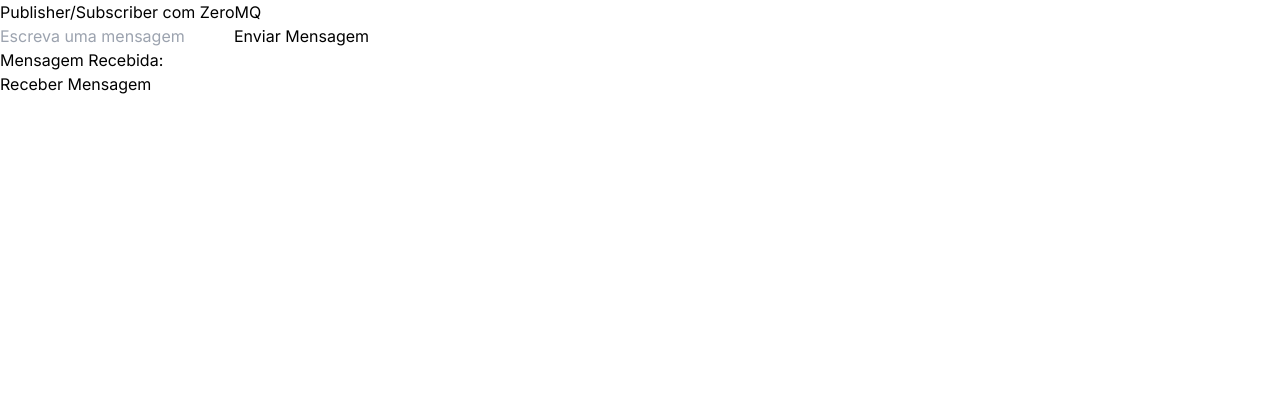
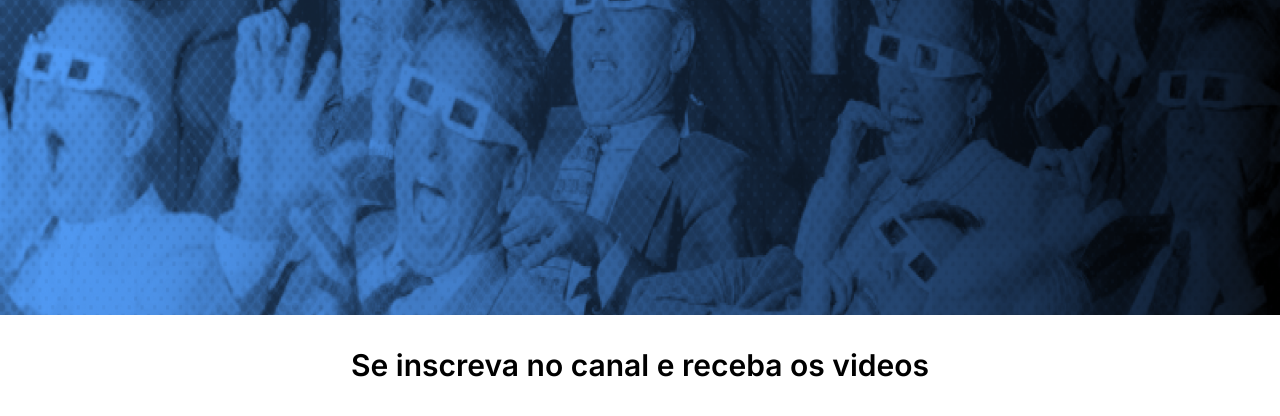
Before and after one commit to josuedantas7/zeromq, a Next.js app: page / in a window 1280 px wide. Shown: the top 416 px of the page. Built offline with nearby package versions, Linux system fonts and the light colour scheme; no server answers; the database is empty.

Commit message:
integration with frontend

```diff
--- a/next.config.mjs
+++ b/next.config.mjs
@@ -1,4 +1,13 @@
 /** @type {import('next').NextConfig} */
-const nextConfig = {};
+const nextConfig = {
+  images: {
+    domains: [
+      "yt3.ggpht.com",
+      "cdn.fonotecaparadis.ro",
+      "images-ext-1.discordapp.net",
+      "cdn.pixabay.com",
+    ],
+  },
+};
 
 export default nextConfig;
--- a/package.json
+++ b/package.json
@@ -16,6 +16,7 @@
     "prisma": "^5.18.0",
     "react": "^18",
     "react-dom": "^18",
+    "react-icons": "^5.3.0",
     "zeromq": "^5.3.1"
   },
   "devDependencies": {
--- /dev/null
+++ b/src/app/CardChannel/CardChannel.tsx
@@ -0,0 +1,37 @@
+import Image from "next/image";
+import Link from "next/link";
+import React from "react";
+import db from "../utils/db";
+
+export async function CardChannels() {
+  const channels = await db.canal.findMany();
+
+  return (
+    <div className="flex justify-between max-[820px]:justify-center flex-wrap gap-6">
+      {channels.map((card) => (
+        <div className="rounded-md border-2 border-gray-500" key={card.id}>
+          <div className="w-[282px] h-[425px] bg-black">
+            <Link href={`channel/${card.id}`} className="cursor-pointer">
+              <Image
+                alt="Foto usuário"
+                src={card.img_canal}
+                width={282}
+                height={425}
+                className="w-full h-full rounded-t-md"
+              />
+            </Link>
+          </div>
+          <div className="w-[282px] h-[116px] rounded-b-2xl bg-[#E2E2E2] shadow-2xl relative border-2">
+            <h1 className="text-xl font-bold text-center mt-2">{card.nome}</h1>
+            <Link
+              className="absolute w-[100%] bottom-6 px-[27px] hover:bg-red-300 transition-colors duration-500 p-1 text-2xl bg-red-500 rounded-md"
+              href={`channel/${card.id}`}
+            >
+              <p className="text-center text-white font-bold">Inscrever</p>
+            </Link>
+          </div>
+        </div>
+      ))}
+    </div>
+  );
+}
--- /dev/null
+++ b/src/app/channel/[...params]/page.tsx
@@ -0,0 +1,41 @@
+import React from "react";
+import db from "@/app/utils/db";
+import Banner from "@/app/components/Banner/Banner";
+
+export default async function Channel({
+  params,
+}: {
+  params: { params: string };
+}) {
+  const channelSelected = await db.canal.findFirst({
+    where: {
+      id: params.params[0],
+    },
+    include: {
+      videos: true,
+    },
+  });
+
+  return (
+    <div>
+      <div className="flex flex-col">
+        <Banner banner={channelSelected?.img_canal} />
+        <div className="mb-12">
+          <h1 className="font-semibold text-3xl text-center">Player</h1>
+        </div>
+        <div className="flex flex-wrap justify-center mb-32 gap-8">
+          {channelSelected?.videos.map((video) => (
+            <iframe
+              key={video.id}
+              width="560"
+              height="315"
+              src={video.url}
+              title="YouTube video player"
+              allow="accelerometer; autoplay; clipboard-write; encrypted-media; gyroscope; picture-in-picture; web-share"
+            ></iframe>
+          ))}
+        </div>
+      </div>
+    </div>
+  );
+}
--- /dev/null
+++ b/src/app/components/Banner/Banner.tsx
@@ -0,0 +1,18 @@
+import Image, { StaticImageData } from 'next/image'
+import React from 'react'
+
+const Banner = ({banner} : { banner: any }) => {
+  return (
+    <div className='w-full h-[347px] max-[970px]:h-[250px] max-[450px]:h-[180px] pb-8'>
+        <Image
+            src={banner || ''}
+            alt='banner'
+            width={300}
+            height={347}
+            className='w-full h-full'
+        />
+    </div>
+  )
+}
+
+export default Banner
--- a/src/app/page.tsx
+++ b/src/app/page.tsx
@@ -1,55 +1,22 @@
-'use client';
-import { Canal } from './api/data/data';
-import { useState } from 'react';
-import axios from 'axios';
+import { CardChannels } from "./CardChannel/CardChannel";
+import Banner from "./components/Banner/Banner";
+import BannerPage from "@/app/assets/banner-home.png";
 
-export default function Home() {
-  const [message, setMessage] = useState('');
-  const [receivedMessage, setReceivedMessage] = useState<Canal>();
-
-  const sendMessage = async () => {
-    try {
-      const res = await axios.post('/api/publisher', { message: message });
-      console.log(res.data);
-    } catch (error) {
-      console.error('Erro ao enviar mensagem:', error);
-    }
-  };
-
-  const receiveMessage = async () => {
-    try {
-      const res = await axios.post('/api/subscriber', {
-        message: message,
-      });
-      console.log(JSON.parse(res.data.message));
-      setReceivedMessage(JSON.parse(res.data.message));
-    } catch (error) {
-      console.error('Erro ao receber mensagem:', error);
-    }
-  };
-
+export default async function Home() {
   return (
     <div>
-      <h1>Publisher/Subscriber com ZeroMQ</h1>
-
       <div>
-        <input
-          type="text"
-          placeholder="Escreva uma mensagem"
-          value={message}
-          onChange={(e) => setMessage(e.target.value)}
-        />
-        <button onClick={sendMessage}>Enviar Mensagem</button>
-      </div>
-
-      <div>
-        <h2>Mensagem Recebida:</h2>
-        <p>{receivedMessage && receivedMessage.message && receivedMessage.message.videos.map((i, idx) => {
-          return (
-            <iframe key={idx} width="560" height="315" src={i.url} title="YouTube video player" frameBorder="0" allow="accelerometer; autoplay; clipboard-write; encrypted-media; gyroscope; picture-in-picture" allowFullScreen></iframe>
-          )
-        } )}</p>
-        <button onClick={receiveMessage}>Receber Mensagem</button>
+        <div>
+          <Banner banner={BannerPage} />
+        </div>
+        <div className="px-[200px] max-[1030px]:px-[100px] max-[600px]:px-12 max-[430px]:px-0 mb-32">
+          <div className="mb-12">
+            <h1 className="font-semibold text-3xl text-center">
+              Se inscreva no canal e receba os videos
+            </h1>
+          </div>
+          <CardChannels />
+        </div>
       </div>
     </div>
   );
```
Also changed, not shown: src/app/assets/banner-home.png (added), src/app/utils/db.ts (renamed from src/app/api/utils/db.ts), 1 other file (tests, documents, lock files or other folders).
